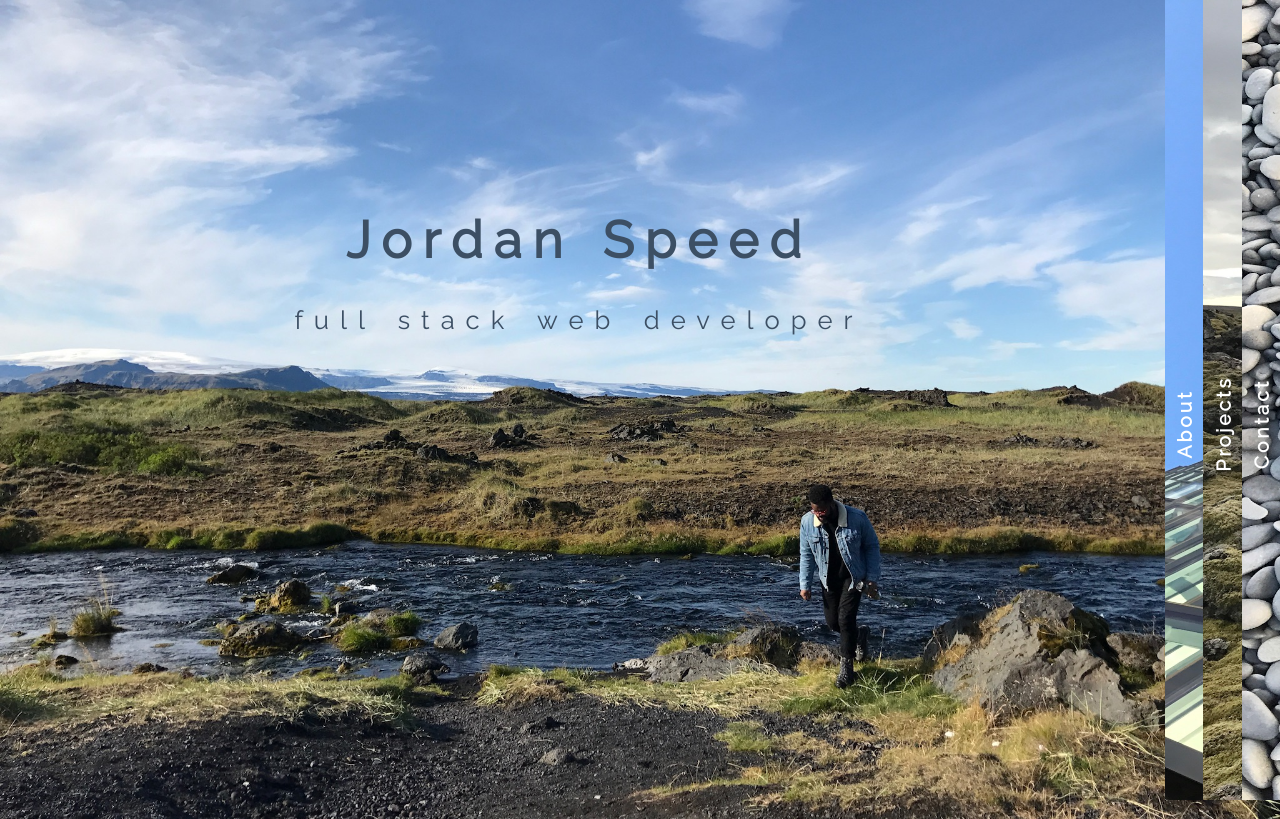
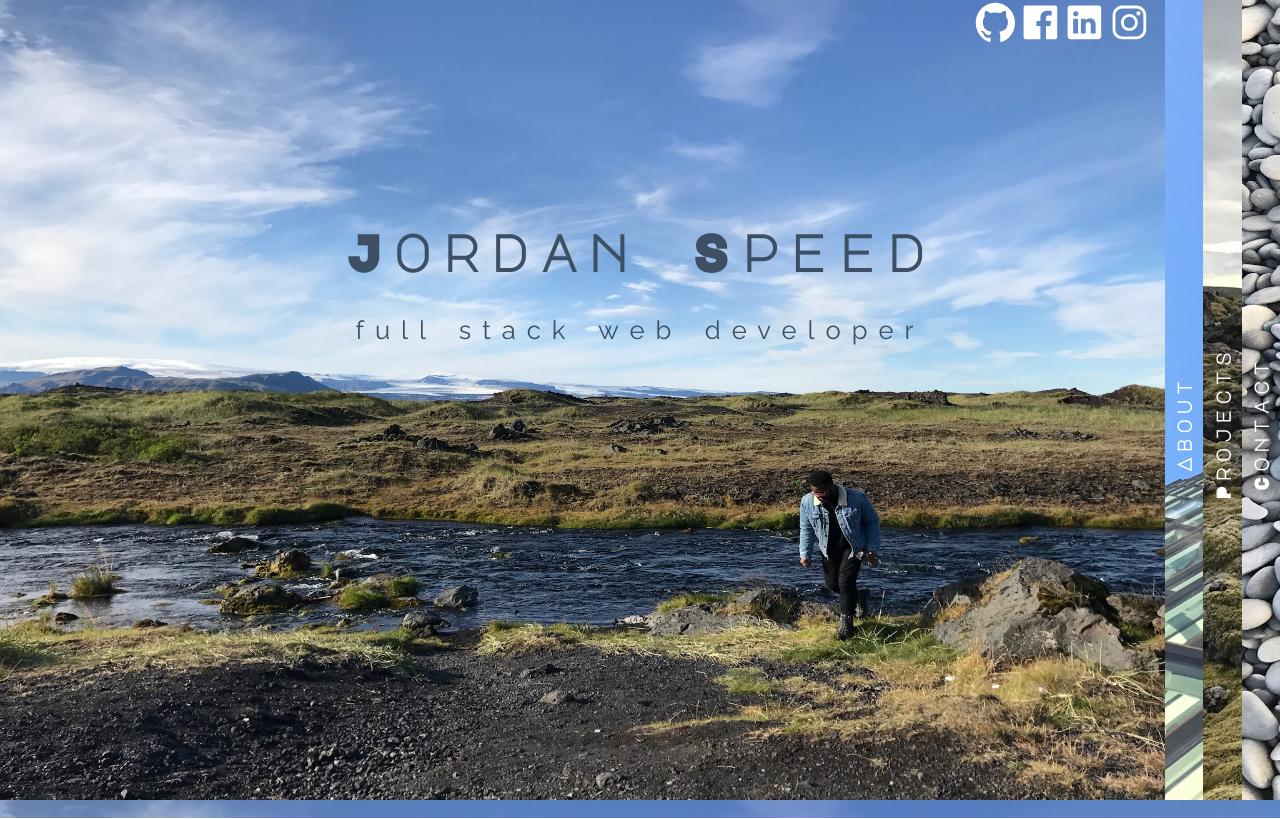
Before and after one commit to JSpeed8th/portfolio, a React (Create React App) app: page / in a window 1280 px wide. Built offline with nearby package versions, Linux system fonts and the light colour scheme.

Commit message:
added additional styling to navbar.

```diff
--- a/public/index.html
+++ b/public/index.html
@@ -25,7 +25,7 @@
 
     <!-- Google Fonts -->
     <link
-      href="https://fonts.googleapis.com/css?family=Raleway"
+      href="https://fonts.googleapis.com/css?family=Major+Mono+Display|Raleway"
       rel="stylesheet"
     />
     <title>React App</title>
--- a/src/App.css
+++ b/src/App.css
@@ -1,12 +1,10 @@
 body {
+  margin: 0;
+  padding: 0;
+  font-family: "Raleway", sans-serif;
   background-image: url("./images/home.jpg");
-  height: 100vh;
-  background-size: cover;
-  background-repeat: no-repeat;
-  background-position: center;
-  background-color: rgb(85, 85, 85);
+  background-size: 100vw 100vh;
   overflow: hidden;
-  font-family: "Raleway", sans-serif;
 }
 
 @keyframes slideup {
@@ -46,9 +44,10 @@ body {
 /* --------------------------HOME VIEW------------------------------ */
 
 .page-title {
+  font-family: "Major Mono Display", monospace;
   font-size: 1.5vw;
-  font-weight: lighter;
-  letter-spacing: 3px;
+  font-weight: bolder;
+  letter-spacing: 5px;
   transform: rotate(270deg);
   float: left;
   position: absolute;
@@ -57,7 +56,6 @@ body {
   width: 17vw;
   margin-left: -7vw;
   transition: 0.2s;
-  font-weight: bold;
   color: white;
 }
 
@@ -71,8 +69,9 @@ body {
 .home-view:hover .home-title {
   position: absolute;
   text-align: center;
-  top: 22vh;
-  left: 23vw;
+  top: 35%;
+  left: 50%;
+  transform: translate(-50%, -50%);
   font-size: 2vw;
   word-spacing: 5px;
   letter-spacing: 11px;
@@ -83,25 +82,24 @@ body {
 
 @keyframes slideup {
   from {
-    top: 350px;
+    top: 50%;
     opacity: 1;
   }
   to {
-    top: 22vh;
+    top: 35%;
     opacity: 1;
   }
 }
 
 .background-image {
-  z-index: -1;
   background-size: cover;
   background-repeat: no-repeat;
   background-position: center;
   height: 100vh;
   width: 100vw;
   /* Blur Is detrimental to performance */
-  /* filter: blur(20px);
-  transition: 0.15s; */
+  /* filter: blur(10px);
+  transition: 0.3s; */
 }
 
 .view .background-image:hover {
--- a/src/App.js
+++ b/src/App.js
@@ -1,5 +1,6 @@
 import React, { Component } from "react";
 import "./App.css";
+import "./Normalize.css";
 import Home from "./home/home";
 import About from "./about/about";
 import Projects from "./projects/projects";
--- a/src/about/about.css
+++ b/src/about/about.css
@@ -1,16 +1,20 @@
-.about {
-  /* background-color: black; */
+.about-modal {
+  display: grid;
+  grid-template-columns: 1fr 2fr;
+  width: 65vw;
+  margin: 0 13vw;
+  margin-top: 20vh;
+  opacity: 0;
+  border-radius: 10px;
+  background-color: rgba(0, 0, 0, 0.796);
+  cursor: default;
 }
 
-.about-modal {
-  margin: -75vh auto;
-  width: 63vw;
-  border-radius: 10px;
-  background-color: rgba(0, 0, 0, 0.68);
-  display: grid;
-  grid-template-columns: 40% 60%;
-  cursor: default;
-  opacity: 0;
+.about:hover .about-modal {
+  animation-name: modalslide;
+  animation-fill-mode: forwards;
+  animation-duration: 2s;
+  opacity: 1;
 }
 
 .about-modal img {
@@ -18,15 +22,7 @@
   width: 100%;
   border-radius: 10px 0px 0px 10px;
   background-position: center;
-  background-size: 200% 100%;
   clip-path: polygon(0 0, 100% 0%, 75% 100%, 0% 100%);
-}
-
-.about:hover .about-modal {
-  /* background-color: rgba(0, 0, 0, 0.68); */
-  animation-name: modalslide;
-  animation-duration: 2s;
-  opacity: 1;
 }
 
 @keyframes modalslide {
@@ -41,8 +37,8 @@
 .about-modal p {
   color: white;
   line-height: 1.5;
-  font-size: 1.3vw;
+  font-size: 1.2vw;
   text-align: justify;
   padding: 10px;
-  font-weight: bold;
+  font-weight: bolder;
 }
--- a/src/about/about.js
+++ b/src/about/about.js
@@ -8,26 +8,30 @@ import portrait from "../images/portrait2.jpg";
 const about = props => {
   return (
     <div className="about view">
-      <img className="background-image" src={backgroundimage} />
+      <div
+        className="background-image"
+        style={{ backgroundImage: `url(${backgroundimage})` }}
+      >
         <SocialMedia />
         <h1 className="page-title">About</h1>
         <div className="about-modal">
-        <img src={portrait} />
+          <img src={portrait} alt="" />
           <p>
             Thank you for taking the time to visit my site! I was born in
-          Philadelphia, PA and bred in South Jersey. I have a passion for visual
-          art. So much so, that I studied Graphic Design at Rowan University in
-          Glassboro, NJ. I always had an affinity for technology; specifically,
-          mobile technology. I was infactuated with the sleek and friendly Palm
-          Pre device that my older cousin owned way back when. A bit later, the
-          original iPhone was revealed during a commercial break between the
-          Academy Awards. From that very moment, my imagination piqued. I had to
-          be apart of that world. How could anyone make something like this? I
-          delved head first into learning about tech. Years later, here I am
-          studying to become a software engineer. I'm grateful for my wonderful
-          family and amazing fiance, Kate, who helped me get to this very
-          moment!
+            Philadelphia, PA and bred in South Jersey. I have a passion for
+            visual art. So much so, that I studied Graphic Design at Rowan
+            University in Glassboro, NJ. I always had an affinity for
+            technology; specifically, mobile technology. I was infactuated with
+            the sleek and friendly Palm Pre device that my older cousin owned
+            way back when. A bit later, the original iPhone was revealed during
+            a commercial break between the Academy Awards. From that very
+            moment, my imagination piqued. I had to be apart of that world. How
+            could anyone make something like this? I delved head first into
+            learning about tech. Years later, here I am studying to become a
+            software engineer. I'm grateful for my wonderful family and amazing
+            fiance, Kate, who helped me get to this very moment!
           </p>
+        </div>
       </div>
     </div>
   );
--- a/src/home/home.css
+++ b/src/home/home.css
@@ -3,6 +3,10 @@
   background-repeat: no-repeat;
   background-position: center;
   height: 0px;
-  width: 100vw;
+  width: 100%;
   /* filter: blur(25px); */
 }
+
+.home-title h1 {
+  font-family: "Major Mono Display", monospace;
+}
--- a/src/home/home.js
+++ b/src/home/home.js
@@ -7,7 +7,7 @@ import backgroundimage from "../images/home.jpg";
 const home = props => {
   return (
     <div className="home-view">
-      {/* <SocialMedia /> */}
+      <SocialMedia />
       <img className="home-image" src={backgroundimage} />
       <h1 className="page-title">Home</h1>
       <div className="home-title">
--- a/src/projects/projects.css
+++ b/src/projects/projects.css
@@ -1,24 +1,22 @@
-.projects {
-  /* background-color: black; */
-}
-
 .project-container {
   display: grid;
   grid-template-columns: 1fr 1fr;
   grid-gap: 10px;
   margin: 0 auto;
-  margin-top: -82vh;
-  background-color: rgba(0, 0, 0, 0.68);
+  margin-right: 14vw;
+  margin-top: 15vh;
+  background-color: rgba(0, 0, 0, 0.796);
   width: 75vw;
   overflow: scroll;
-  padding: 40px 20px;
+  padding: 40px 30px;
   border-radius: 10px;
-  opacity: 0;
+  opacity: 1;
 }
 
 /* When User Hovers Over Project View Animation is Triggered and Opacity becomes 1 */
 .projects:hover .project-container {
   animation-name: appear-and-slide-up;
+  animation-fill-mode: forwards;
   animation-duration: 0.5s;
   opacity: 1;
 }
@@ -31,11 +29,11 @@ video {
 @keyframes appear-and-slide-up {
   from {
     opacity: 0;
-    margin-top: -50vh;
+    margin-top: 20vh;
   }
   to {
     opacity: 1;
-    margin-top: -82vh;
+    margin-top: 15vh;
   }
 }
 
@@ -59,6 +57,10 @@ video {
   /* font-size: 1.5vw; */
 }
 
+.project-title {
+  font-weight: bolder;
+}
+
 .project-title,
 .individual-project__right p {
   font-size: 1.2vw;
@@ -70,4 +72,6 @@ video {
 
 .individual-project__right p {
   margin-top: 7vh;
+  max-height: 17vh;
+  overflow: auto;
 }
--- a/src/projects/projects.js
+++ b/src/projects/projects.js
@@ -22,7 +22,7 @@ const projects = props => {
       livelink: "https://jspeed8th.github.io/Pokemon-Group-Gym/",
       title: "Pokedex App",
       description:
-        'An application for, "jordan\'s bakery & company", with features including user sign-in, crud functionality, and the capability to order baked-goods.'
+        "Pokedex app showcases individual Pokemon’s statistics upon user request. This project is focused on client side technology."
     }
   ];
   const videoArray = videos.map((video, index) => {
@@ -50,10 +50,14 @@ const projects = props => {
 
   return (
     <div className="projects view">
-      <img className="background-image" src={backgroundimage} />
-      <SocialMedia />
-      <h1 className="page-title">Projects</h1>
-      <div className="project-container">{videoArray}</div>
+      <div
+        className="background-image"
+        style={{ backgroundImage: `url(${backgroundimage})` }}
+      >
+        <SocialMedia />
+        <h1 className="page-title">Projects</h1>
+        <div className="project-container">{videoArray}</div>
+      </div>
     </div>
   );
 };
--- a/src/socialmedia/socialmedia.css
+++ b/src/socialmedia/socialmedia.css
@@ -1,19 +1,17 @@
 .icons ion-icon {
   display: inline-block;
   font-size: 3.5vw;
-  color: #595e3e;
+  transition: 0.5s;
+  color: white;
 }
 
 .icons ion-icon:hover {
-  color: #5e4d34;
+  color: #364358;
+  font-size: 3.2vw;
   transition: 0.5s;
 }
 
 .icons {
-  display: inline-block;
-  width: 15vw;
-  margin: -95vh auto;
-  text-align: center;
-  float: right;
-  margin-right: 3vw;
+  text-align: right;
+  margin-right: 10vw;
 }
--- a/src/socialmedia/socialmedia.js
+++ b/src/socialmedia/socialmedia.js
@@ -16,6 +16,7 @@ const socialmedia = () => {
     }
   ];
 
+  // Mapping JSX To Each Item Within Array
   const newArray = socialMediaArray.map((platform, index) => {
     return (
       <a
@@ -29,6 +30,7 @@ const socialmedia = () => {
     );
   });
 
+  // Returning New Array With Mapped JSX
   return <div className="icons hover-effect">{newArray}</div>;
 };
 
```
Also changed, not shown: src/Normalize.css (added). Lines whose indentation alone changed are shown as unchanged.
